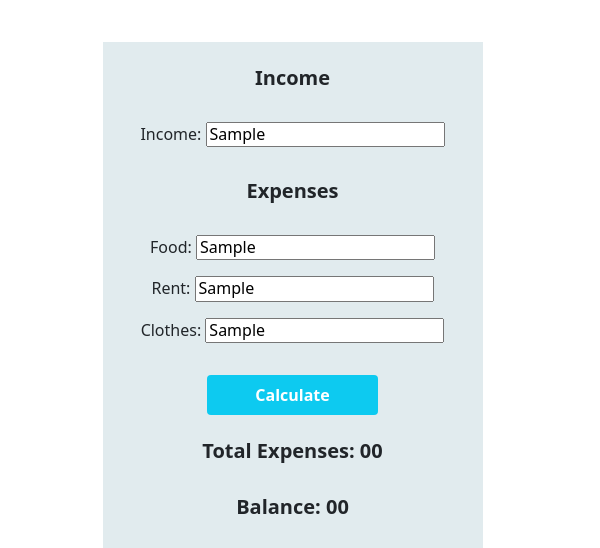
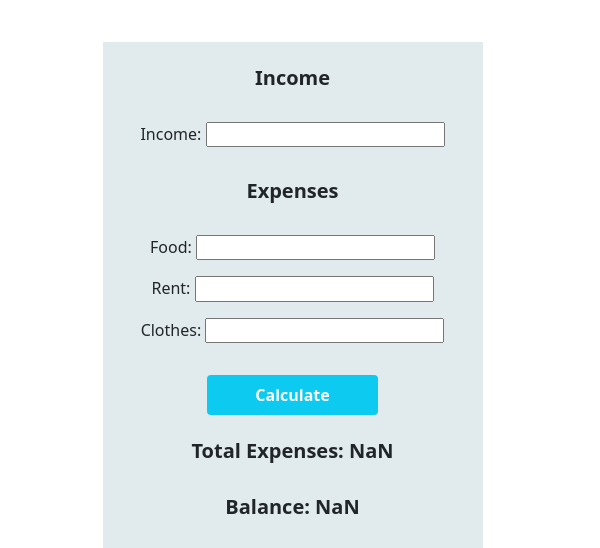
Before and after one commit to KsKarim7/self-bookeeping, a plain HTML site: page index.html in a window 1280 px wide. Both pictures are taken after typing "Sample", "Sample", "Sample", "Sample", "Sample" into the empty fields and a click on the button "Calculate". Shown: the part 102-650 px from the top of the page, 680-1280 px from the left. Drawn offline with nearby package versions, Linux system fonts and the light colour scheme.

Commit message:
a struggling commit

```diff
--- a/index.html
+++ b/index.html
@@ -27,28 +27,28 @@
                   <div class="my-4 " >
                     <h5 class="fw-bolder">Income</h5>
                     <br>
-                    <h6 id="income">Income: <input type="text" placeholder="enter your total income"></h6>
+                    <h6 id="income">Income: <input id="total-income" type="text" placeholder="enter your total income"></h6>
                     <br>
                     <h5 class="fw-bolder">Expenses</h5>
                     <br>
-                    <h6 class="mb-3" id="food">Food: <input type="text"></h6>
-                    <h6 class="mb-3" id="rent">Rent: <input type="text"></h6>
-                    <h6 id="clothes">Clothes: <input type="text"></h6>
+                    <h6 class="mb-3" id="food">Food: <input type="text" id="food-expense"></h6>
+                    <h6 class="mb-3" id="rent">Rent: <input type="text" id="rent-expense"></h6>
+                    <h6 id="clothes">Clothes: <input type="text" id="cloth-expense" ></h6>
                     <br>
                     <button id="calculate-button" class="fw-bolder bg-info px-5 rounded py-2 text-white ">Calculate</button>
                     <br>
                     <br>
                     <h5 class="fw-bolder">Total Expenses: <span id="total-expense">00</span></h5>
                     <br>
-                    <h5 class="fw-bolder">Balance: <span id="balance">00</span></h5>
+                    <h5 class="fw-bolder">Balance: <span id="remaining-balance">00</span></h5>
                     <br>
                     <div class="d-flex  justify-content-center">
-                      <h6>Save: <input type="text" name="" id="" size="10"></h6>
+                      <h6>Save: <input id="saving-amount" type="text" name="" id="" size="10"></h6>
                       <h6 class="mx-3">%</h6>
-                      <button id="calculate-button" class="fw-bolder bg-info px-5 rounded py-2 text-white ">Save</button>
+                      <button id="save-button" class="fw-bolder bg-info px-5 rounded py-2 text-white ">Save</button>
                     </div>
                     <br>
-                    <h5 class="fw-bolder mb-3">Saving Amount: <span id="balance">00</span></h5>
+                    <h5 class="fw-bolder mb-3">Saving Amount: <span id="saved-amount">00</span></h5>
                     <h5 class="fw-bolder mb-4">Remaining Balance: <span id="balance">00</span></h5>
 
 
--- a/js/app.js
+++ b/js/app.js
@@ -0,0 +1,83 @@
+document.getElementById('calculate-button').addEventListener('click',function(){
+
+
+
+    // food expenses
+    const foodExpense = document.getElementById('food-expense');
+    const foodExpenseAmountText = foodExpense.value;
+    const newFoodExpenseAmount = parseFloat(foodExpenseAmountText);
+    console.log(newFoodExpenseAmount);
+
+    // rent expense
+    const rentExpense = document.getElementById('rent-expense');
+    const rentExpenseAmountText = rentExpense.value;
+    const newRentExpenseAmount = parseFloat(rentExpenseAmountText);
+    console.log(newRentExpenseAmount);
+
+    // clothes expense
+    const clothExpense = document.getElementById('cloth-expense');
+    const clothExpenseAmountText = clothExpense.value;
+    const newClothExpenseAmount = parseFloat(clothExpenseAmountText);
+    console.log(newClothExpenseAmount);
+
+    // update total expense
+    const totalExpense = document.getElementById('total-expense');
+    const previousTotalExpenseText = totalExpense.innerText;
+    const previousTotalExpense = parseFloat(previousTotalExpenseText);
+    const newTotalExpense = newFoodExpenseAmount + newRentExpenseAmount + newClothExpenseAmount;
+
+    totalExpense.innerText = newTotalExpense;
+
+    const totalIncome = document.getElementById('total-income');
+    const totalIncomeAmountText = totalIncome.value;
+    const presentTotalIncomeAmount = parseFloat(totalIncomeAmountText);
+    console.log(presentTotalIncomeAmount);
+
+    const remainingBalance = document.getElementById('remaining-balance');
+    const remainingBalanceAmountText = remainingBalance.innerText;
+    const previousRemainingBalanceAmount = parseFloat(remainingBalanceAmountText);
+    const newRemainingBalance = presentTotalIncomeAmount - newTotalExpense;
+
+    remainingBalance.innerText = newRemainingBalance;
+
+
+    // clear expenses inputs
+    foodExpense.value = ' ';
+    rentExpense.value = ' ';
+    clothExpense.value = ' ';
+    totalIncome.value = ' ';
+
+
+
+})
+
+document.getElementById('save-button').addEventListener('click',function(){
+    const savingAmount = document.getElementById('saving-amount');
+    const savingAmountText = savingAmount.value;
+    const savingAmountNumber = parseFloat(savingAmountText);
+    console.log(savingAmountNumber);
+
+    const savedAmount = document.getElementById('saved-amount');
+    const savedAmountText = savedAmount.innerText;
+    const savedAmountNumber = parseFloat(savedAmountText);
+    console.log(savedAmountNumber);
+
+    const totalIncome = document.getElementById('total-income');
+    const totalIncomeAmountText = totalIncome.value;
+    const presentTotalIncomeAmount = parseFloat(totalIncomeAmountText);
+    console.log(presentTotalIncomeAmount);
+
+    const finalSavedAmount =  presentTotalIncomeAmount * savingAmountNumber / 100;
+
+    savedAmount.innerText = finalSavedAmount;
+
+
+
+})
+
+function catchID (id){
+    return document.getElementById(id)
+
+
+
+}
```
